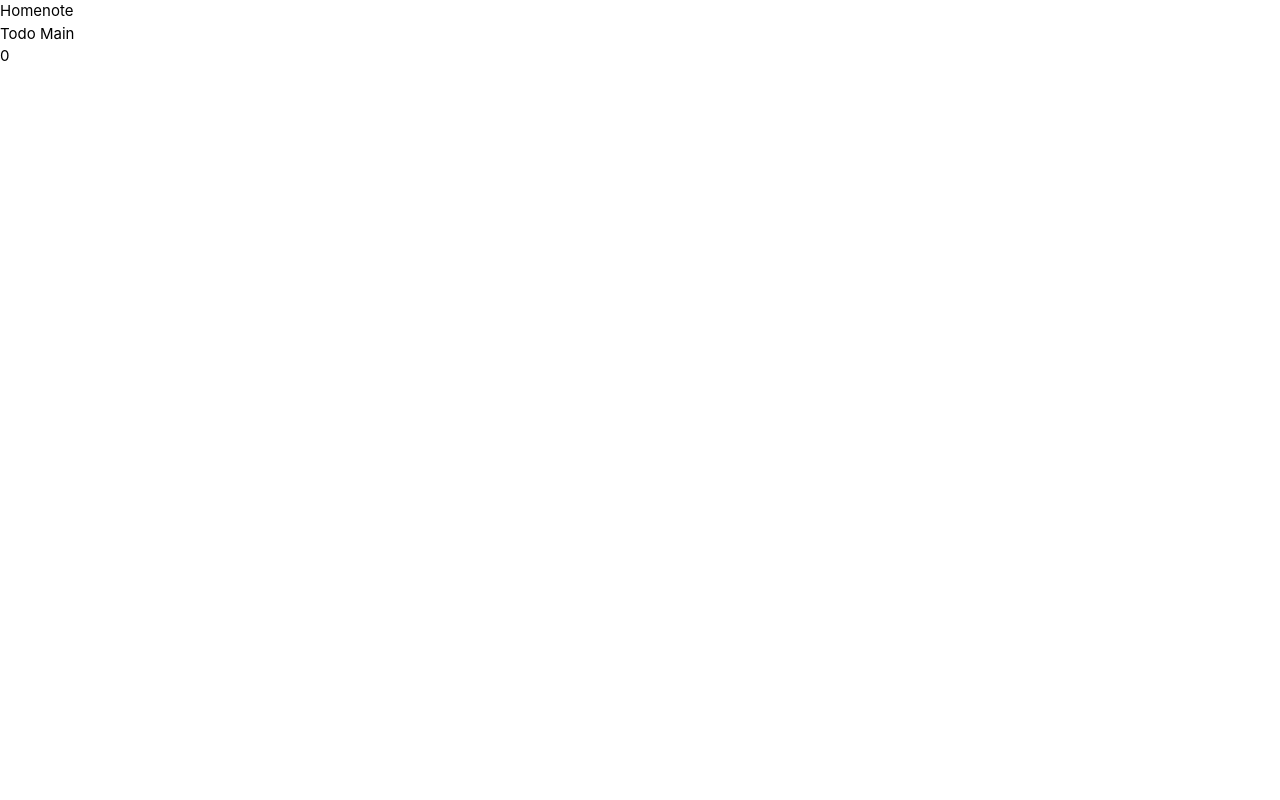
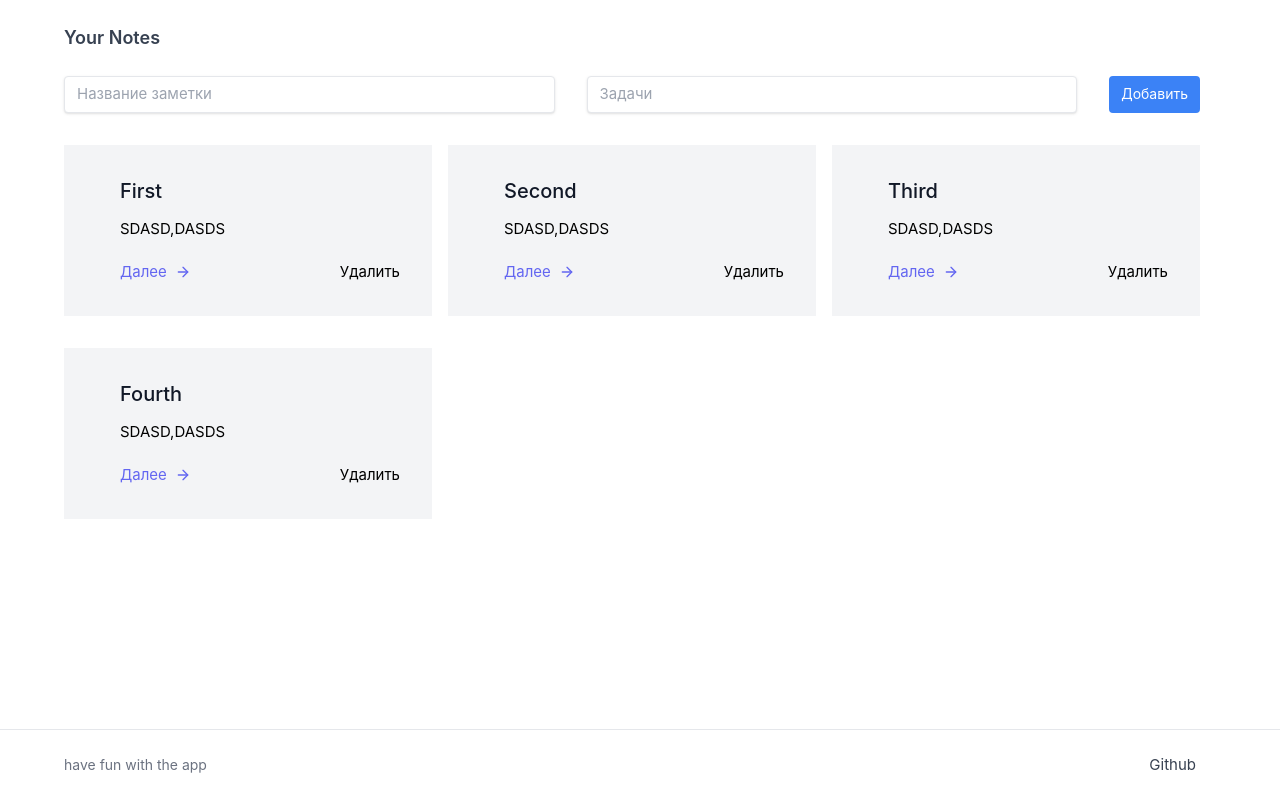
Before and after one commit to hellagirrl/todo-vue, a Vue app: page / in a window 1280 px wide. Built offline with nearby package versions, Linux system fonts and the light colour scheme.

Commit message:
ui: add layout for note list

```diff
--- a/src/App.vue
+++ b/src/App.vue
@@ -5,11 +5,15 @@ import TheFooterComponent from './components/TheFooterComponent.vue';
 </script>
 
 <template>
-  <TheHeaderComponent />
+  <div class="flex flex-col min-h-screen">
+    <TheHeaderComponent />
 
-  <RouterView />
+    <main class="flex-grow pb-8">
+      <RouterView />
+    </main>
 
-  <TheFooterComponent />
+    <TheFooterComponent />
+  </div>
 </template>
 
 <style scoped></style>
--- a/src/assets/base.css
+++ b/src/assets/base.css
@@ -11,8 +11,8 @@
 body {
   min-height: 100vh;
   line-height: 1.6;
-  font-family: Inter, -apple-system, BlinkMacSystemFont, "Segoe UI", Roboto,
-    Oxygen, Ubuntu, Cantarell, "Fira Sans", "Droid Sans", "Helvetica Neue",
+  font-family: Inter, -apple-system, BlinkMacSystemFont, 'Segoe UI', Roboto,
+    Oxygen, Ubuntu, Cantarell, 'Fira Sans', 'Droid Sans', 'Helvetica Neue',
     sans-serif;
   font-size: 15px;
   text-rendering: optimizeLegibility;
--- /dev/null
+++ b/src/components/NoteFormComponent.vue
@@ -0,0 +1,28 @@
+<template>
+  <form action="|" class="flex flex-row justify-between mr-4">
+    <input
+      class="shadow appearance-none border rounded w-full py-2 px-3 text-gray-700 leading-tight focus:outline-none focus:shadow-outline mr-8"
+      id="note"
+      type="text"
+      placeholder="Название заметки"
+    />
+    <input
+      class="shadow appearance-none border rounded w-full py-2 px-3 text-gray-700 leading-tight focus:outline-none focus:shadow-outline mr-8"
+      id="todos"
+      type="text"
+      placeholder="Задачи"
+    />
+    <button
+      class="flex-shrink-0 bg-blue-500 hover:bg-blue-700 border-blue-500 hover:border-blue-700 text-sm border-4 text-white py-1 px-2 rounded"
+      type="button"
+    >
+      Добавить
+    </button>
+  </form>
+</template>
+
+<script>
+export default {};
+</script>
+
+<style></style>
--- a/src/components/NoteItemComponent.vue
+++ b/src/components/NoteItemComponent.vue
@@ -1,9 +1,38 @@
+<script setup>
+const props = defineProps({
+  note: Object,
+});
+</script>
+
 <template>
-  <div></div>
+  <div class="pt-8 pr-4 lg:w-1/3">
+    <div class="h-full flex items-start bg-gray-100 p-8">
+      <div class="flex-grow pl-6">
+        <h1 class="title-font text-xl font-medium text-gray-900 mb-3">
+          {{ props.note.name }}
+        </h1>
+        <p class="leading-relaxed mb-5">
+          {{ props.note.todos.toString() }}
+        </p>
+        <div class="flex flex-row justify-between">
+          <a class="text-indigo-500 inline-flex items-center"
+            >Далее<svg
+              class="w-4 h-4 ml-2"
+              viewBox="0 0 24 24"
+              stroke="currentColor"
+              stroke-width="2"
+              fill="none"
+              stroke-linecap="round"
+              stroke-linejoin="round"
+            >
+              <path d="M5 12h14"></path>
+              <path d="M12 5l7 7-7 7"></path></svg
+          ></a>
+          <button>Удалить</button>
+        </div>
+      </div>
+    </div>
+  </div>
 </template>
 
-<script>
-export default {};
-</script>
-
 <style></style>
--- a/src/components/NoteListComponent.vue
+++ b/src/components/NoteListComponent.vue
@@ -1,5 +1,13 @@
-<script setup></script>
+<script setup>
+import NoteItemComponent from '../components/NoteItemComponent.vue';
+import { useUserStore } from '../stores/index.js';
+const store = useUserStore();
+
+const notes = store.notes;
+</script>
 
 <template>
-  <div>Todo Main</div>
+  <section class="lg:flex flex-row flex-wrap">
+    <NoteItemComponent v-for="note in notes" :key="note.id" :note="note" />
+  </section>
 </template>
--- a/src/components/TheFooterComponent.vue
+++ b/src/components/TheFooterComponent.vue
@@ -1,5 +1,19 @@
 <template>
-  <div></div>
+  <footer class="text-gray-700 bg-white border-t body-font">
+    <div class="container flex flex-row py-6 justify-between">
+      <div class="flex flex-wrap items-center justify-center text-base">
+        <p class="text-sm text-center text-gray-500">have fun with the app</p>
+      </div>
+      <div
+        class="flex justify-between space-x-3 sm:ml-auto sm:mt-0 sm:justify-end mx-5"
+      >
+        <a href="https://github.com/hellagirrl" target="_blank">
+          <!-- github icon-->
+          Github
+        </a>
+      </div>
+    </div>
+  </footer>
 </template>
 
 <script>
--- a/src/components/TheHeaderComponent.vue
+++ b/src/components/TheHeaderComponent.vue
@@ -3,10 +3,15 @@ import { RouterLink } from 'vue-router';
 </script>
 
 <template>
-  <nav>
-    <RouterLink to="/">Home</RouterLink>
-    <RouterLink to="/note">note</RouterLink>
-  </nav>
+  <header class="py-3 my-3 sm:container text-gray-700">
+    <nav>
+      <RouterLink
+        to="/"
+        class="text-sm sm:mr-6 md:text-lg font-semibold hover:text-gray-900"
+        >Your Notes</RouterLink
+      >
+    </nav>
+  </header>
 </template>
 
 <style></style>
--- a/src/stores/index.js
+++ b/src/stores/index.js
@@ -1,13 +1,46 @@
 import { defineStore } from 'pinia';
 
 export const useUserStore = defineStore('userStore', {
-  state: () => ({ count: 0, name: 'Eduardo' }),
+  state: () => {
+    return {
+      notes: [
+        {
+          id: '1',
+          name: 'First',
+          todos: ['SDASD', 'DASDS'],
+          status: 'completed',
+        },
+        {
+          id: '2',
+          name: 'Second',
+          todos: ['SDASD', 'DASDS'],
+          status: 'completed',
+        },
+        {
+          id: '3',
+          name: 'Third',
+          todos: ['SDASD', 'DASDS'],
+          status: 'completed',
+        },
+        {
+          id: '4',
+          name: 'Fourth',
+          todos: ['SDASD', 'DASDS'],
+          status: 'completed',
+        },
+      ],
+    };
+  },
   getters: {
     doubleCount: (state) => state.count * 2,
   },
   actions: {
-    increment() {
-      this.count++;
+    addNote(newNote) {
+      this.notes.push(newNote);
+    },
+    removeNote(noteToRemove) {
+      let index = this.notes.indexOf(noteToRemove);
+      this.notes.splice(index, 1);
     },
   },
 });
--- /dev/null
+++ b/src/stores/todos.js
@@ -0,0 +1,22 @@
+import { defineStore } from 'pinia';
+
+export const useTodosStore = defineStore('TodosStore', {
+  state: () => {
+    return {
+      todos: [],
+      todo: [],
+    };
+  },
+  getters: {
+    doubleCount: (state) => state.count * 2,
+  },
+  actions: {
+    addTodo(newTodo) {
+      this.todos.push(newTodo);
+    },
+    removeNote(todoToRemove) {
+      let index = this.todos.indexOf(todoToRemove);
+      this.todos.splice(index, 1);
+    },
+  },
+});
--- a/src/views/HomeView.vue
+++ b/src/views/HomeView.vue
@@ -1,14 +1,11 @@
 <script setup>
 import NoteListComponent from '../components/NoteListComponent.vue';
-import { useUserStore } from '../stores/index.js';
-const store = useUserStore();
-
-const count = store.count;
+import NoteFormComponent from '../components/NoteFormComponent.vue';
 </script>
 
 <template>
-  <main>
+  <div class="container">
+    <NoteFormComponent />
     <NoteListComponent />
-    <div>{{ count }}</div>
-  </main>
+  </div>
 </template>
--- a/src/views/NoteView.vue
+++ b/src/views/NoteView.vue
@@ -1,7 +1,7 @@
 <template>
-  <div class="about">
+  <main>
     <h1 class="text-3xl font-bold underline">Hello world!</h1>
-  </div>
+  </main>
 </template>
 
 <style></style>
--- a/tailwind.config.js
+++ b/tailwind.config.js
@@ -3,6 +3,10 @@
 module.exports = {
   content: ['./index.html', './src/**/*.{js,vue}'],
   theme: {
+    container: {
+      center: true,
+      padding: '4rem',
+    },
     extend: {},
   },
   plugins: [],
```
